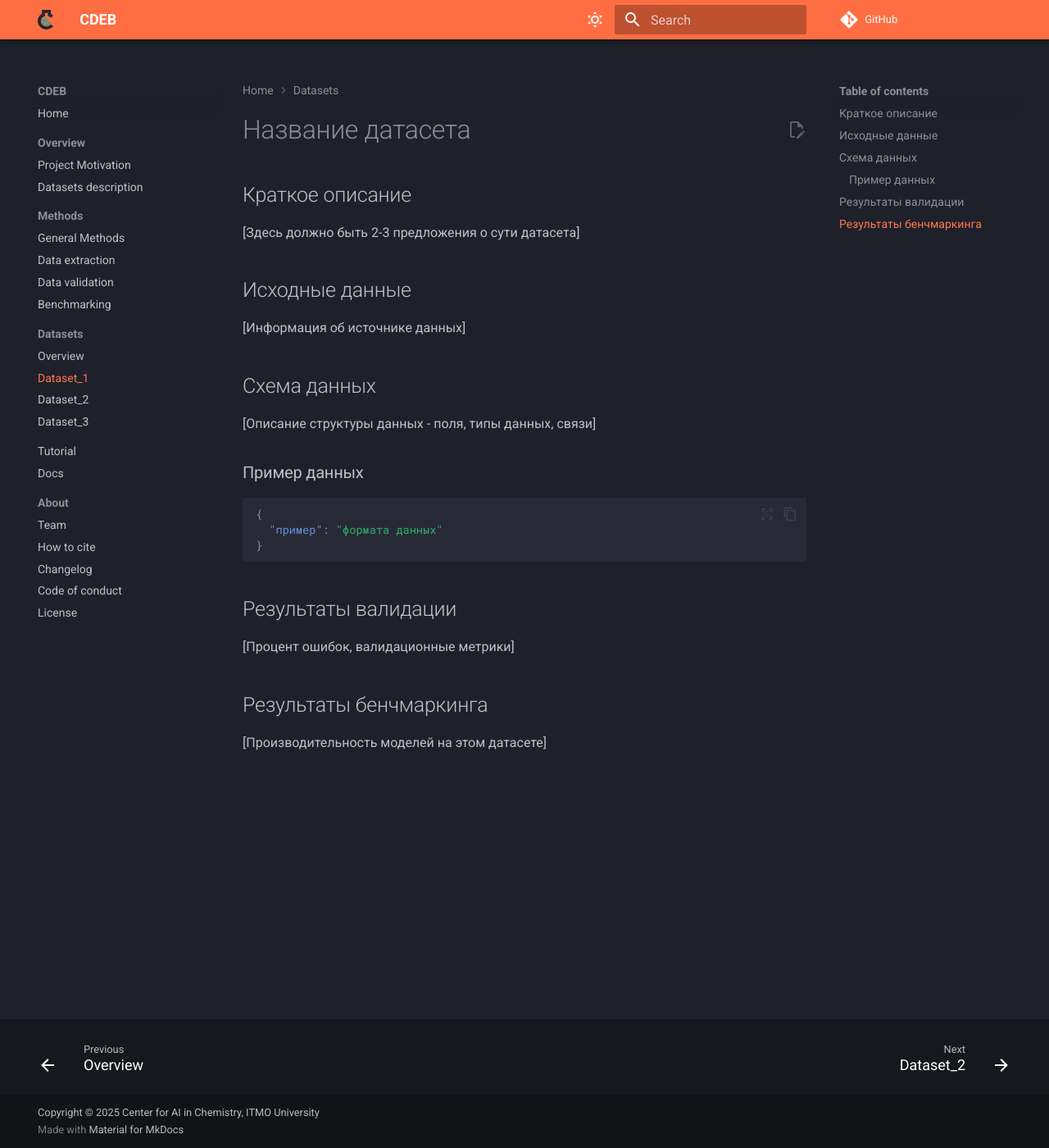
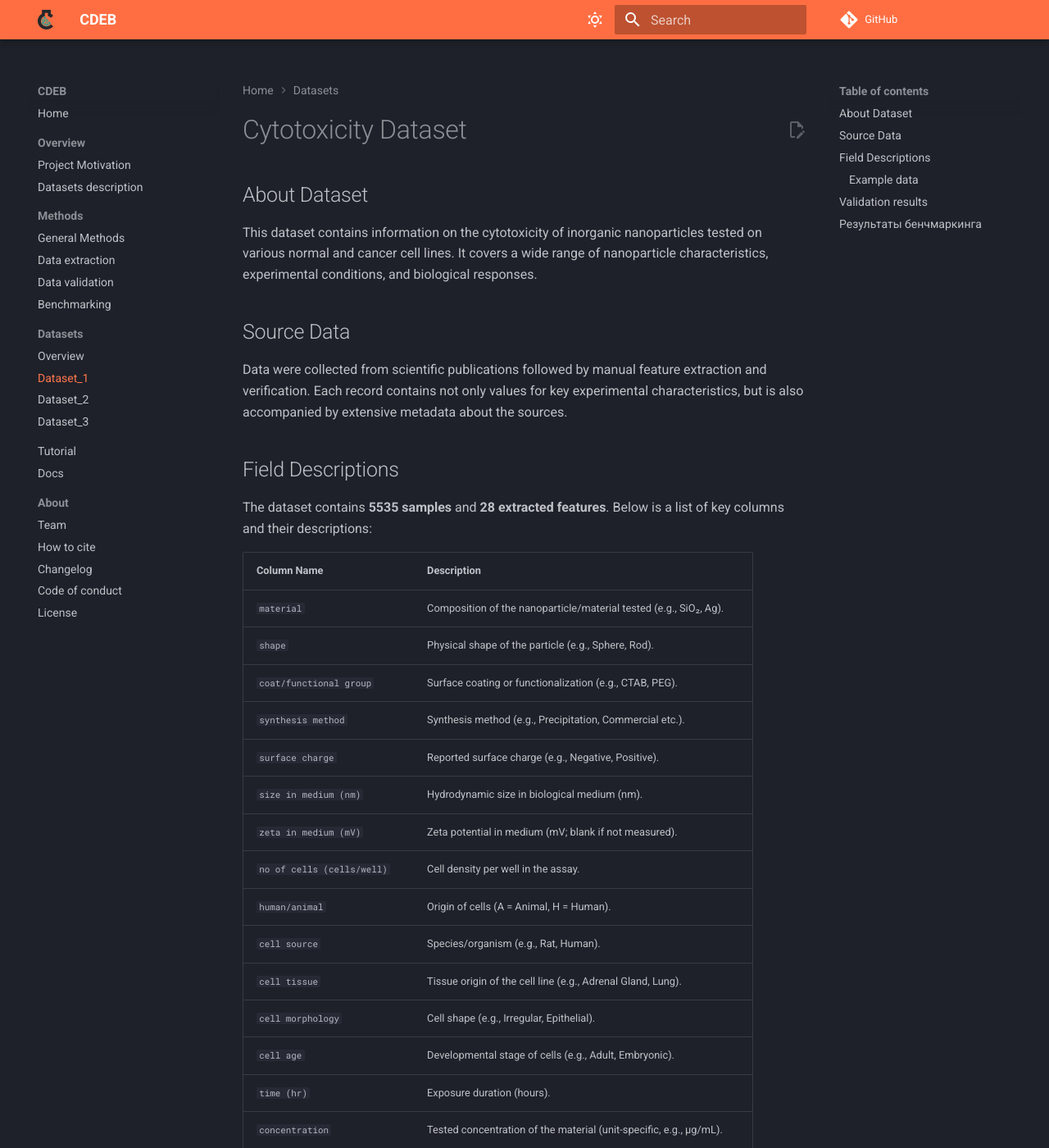
Before and after one commit to Riddars/CDEB, an MkDocs documentation site: the page built from docs/datasets/dataset_1.md, in a window 1280 px wide and 1400 px high. Shown: the whole window at 82% size. Built offline with MkDocs 1.6.1 and Material for MkDocs 9.7.7, drawn with Linux system fonts in a browser that asks for light colours; comment, search, counter and statistics services are not loaded; some of the changed text lies outside the part shown.

Commit message:
Update dataset_1.md

````diff
--- a/docs/datasets/dataset_1.md
+++ b/docs/datasets/dataset_1.md
@@ -1,22 +1,95 @@
-# Название датасета
+# Cytotoxicity Dataset
 
-## Краткое описание
-[Здесь должно быть 2-3 предложения о сути датасета]
+## About Dataset
+This dataset contains information on the cytotoxicity of inorganic nanoparticles tested on various normal and cancer cell lines. It covers a wide range of nanoparticle characteristics, experimental conditions, and biological responses.
 
-## Исходные данные
-[Информация об источнике данных]
+## Source Data
+Data were collected from scientific publications followed by manual feature extraction and verification.
+Each record contains not only values for key experimental characteristics, but is also accompanied by extensive metadata about the sources.
 
-## Схема данных
-[Описание структуры данных - поля, типы данных, связи]
 
-### Пример данных
+## Field Descriptions
+
+The dataset contains **5535 samples** and **28 extracted features**. Below is a list of key columns and their descriptions:
+
+| Column Name                  | Description                                                                 |
+|-----------------------------|-----------------------------------------------------------------------------|
+| `material`                  | Composition of the nanoparticle/material tested (e.g., SiO₂, Ag).          |
+| `shape`                     | Physical shape of the particle (e.g., Sphere, Rod).                        |
+| `coat/functional group`     | Surface coating or functionalization (e.g., CTAB, PEG).                    |
+| `synthesis method`          | Synthesis method (e.g., Precipitation, Commercial etc.).                   |
+| `surface charge`            | Reported surface charge (e.g., Negative, Positive).                        |
+| `size in medium (nm)`       | Hydrodynamic size in biological medium (nm).                               |
+| `zeta in medium (mV)`       | Zeta potential in medium (mV; blank if not measured).                      |
+| `no of cells (cells/well)`  | Cell density per well in the assay.                                        |
+| `human/animal`              | Origin of cells (A = Animal, H = Human).                                   |
+| `cell source`               | Species/organism (e.g., Rat, Human).                                       |
+| `cell tissue`               | Tissue origin of the cell line (e.g., Adrenal Gland, Lung).               |
+| `cell morphology`           | Cell shape (e.g., Irregular, Epithelial).                                  |
+| `cell age`                  | Developmental stage of cells (e.g., Adult, Embryonic).                     |
+| `time (hr)`                 | Exposure duration (hours).                                                 |
+| `concentration`             | Tested concentration of the material (unit-specific, e.g., µg/mL).         |
+| `test`                      | Cytotoxicity assay type (e.g., MTT, LDH).                                  |
+| `test indicator`            | Reagent measured (e.g., TetrazoliumSalt for MTT).                          |
+| `viability (%)`             | Cell viability percentage relative to control.                             |
+| `doi`                       | Digital Object Identifier (DOI) of the article.                            |
+| `article_list`              | Identifier for the article in the dataset.                                 |
+| `core size (nm)`            | Primary particle size (nm).                                                |
+| `Hydrodynamic diameter (nm)`| Size in solution including coatings (nm).                                  |
+| `Zeta potential (mV)`       | Surface charge in solution (mV).                                           |
+| `Cell type`                 | Specific cell line name (e.g., PC12, A549).                                |
+| `journal_name`              | Name of the publishing journal.                                            |
+| `publisher`                 | Publisher of the article.                                                  |
+| `year`                      | Year of publication.                                                       |
+| `title`                     | Title of the article.                                                      |
+| `journal_is_oa`             | Journal is Open Access (TRUE/FALSE).                                       |
+| `is_oa`                     | Article is Open Access (TRUE/FALSE; note typo "FASLE" in sample).          |
+| `oa_status`                 | Open Access status (e.g., hybrid, gold, closed).                           |
+
+!!! note "Key Notes"
+    - `human/animal`: `"A"` indicates animal-derived cells, `"H"` indicates human-derived cells.
+    - `viability (%)`: Values greater than 100% may indicate **proliferation stimulation** rather than toxicity.
+    - Blank or missing values (e.g., for `zeta in medium (mV)`) indicate that the measurement was **not reported** in the original source.
+
+---
+
+
+
+### Example data
 ```json
 {
-  "пример": "формата данных"
+  "material": "SiO2",
+  "shape": "Sphere",
+  "coat/functional group": "CTAB",
+  "synthesis method": "Precipitation",
+  "surface charge": "Negative",
+  "size in medium (nm)": 90.09,
+  "zeta in medium (mV)": null,
+  "no of cells (cells/well)": 5000,
+  "human/animal": "A",
+  "cell source": "Rat",
+  "cell tissue": "Adrenal Gland",
+  "cell morphology": "Irregular",
+  "cell age": "Adult",
+  "time (hr)": 12,
+  "concentration": 1.95,
+  "test": "MTT",
+  "test indicator": "TetrazoliumSalt",
+  "viability (%)": 113.67,
+  "doi": "10.3109/15376516.2015.1070229",
+  "Cell type": "PC12",
+  "journal_name": "Toxicology Mechanisms and Methods",
+  "publisher": "Taylor & Francis",
+  "year": 2015,
+  "title": "Effect of mesoporous silica nanoparticles on cell viability and markers of oxidative stress",
+  "journal_is_oa": false,
+  "is_oa": false,
+  "oa_status": "hybrid"
 }
 ```
-## Результаты валидации
-[Процент ошибок, валидационные метрики]
+## Validation results
+Валидация проводилась вручную. Также была выполнена перекрёстная проверка с оригинальными публикациями, указанными по DOI.
+Численные метрики или процент ошибок не предоставлены.
 
 ## Результаты бенчмаркинга
 [Производительность моделей на этом датасете]
````
